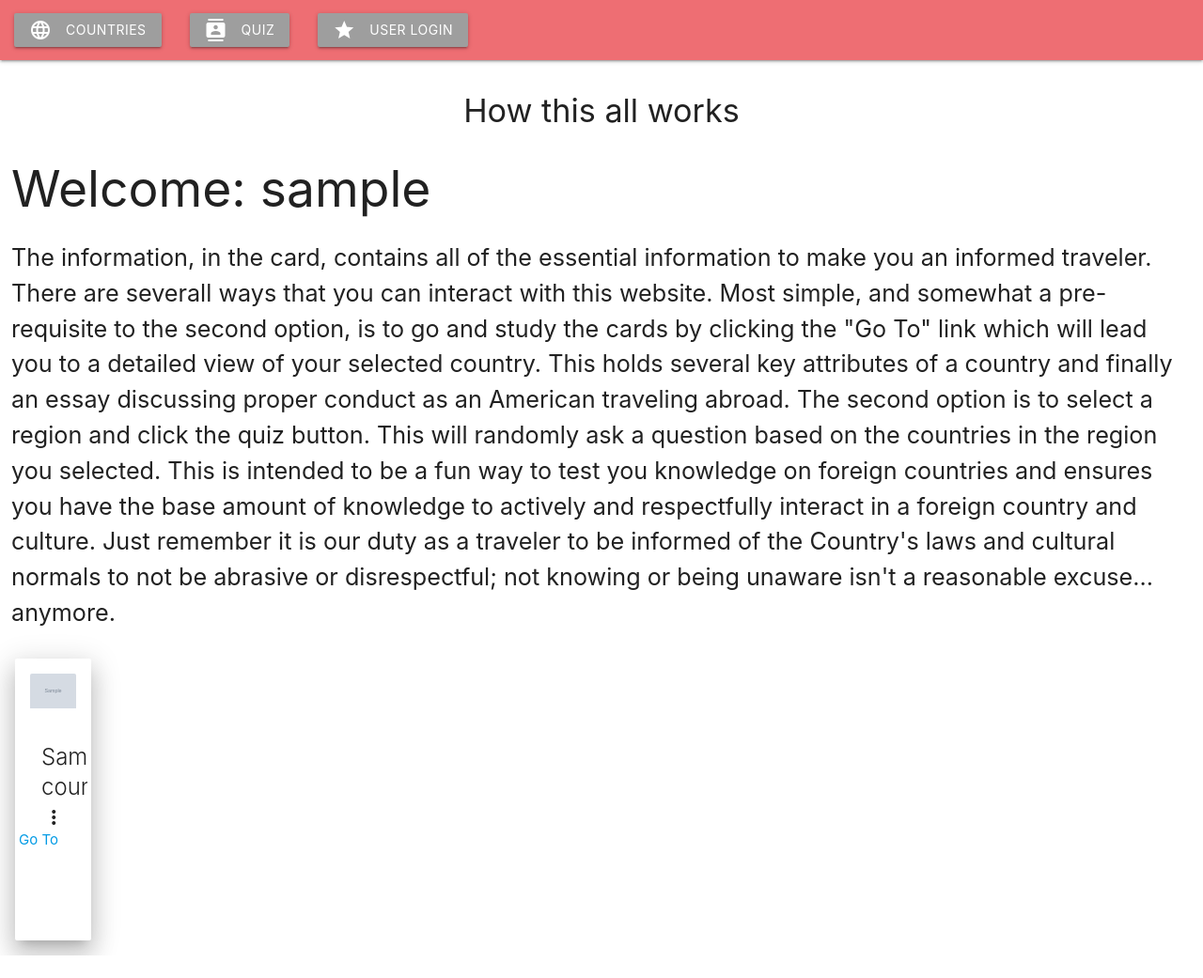
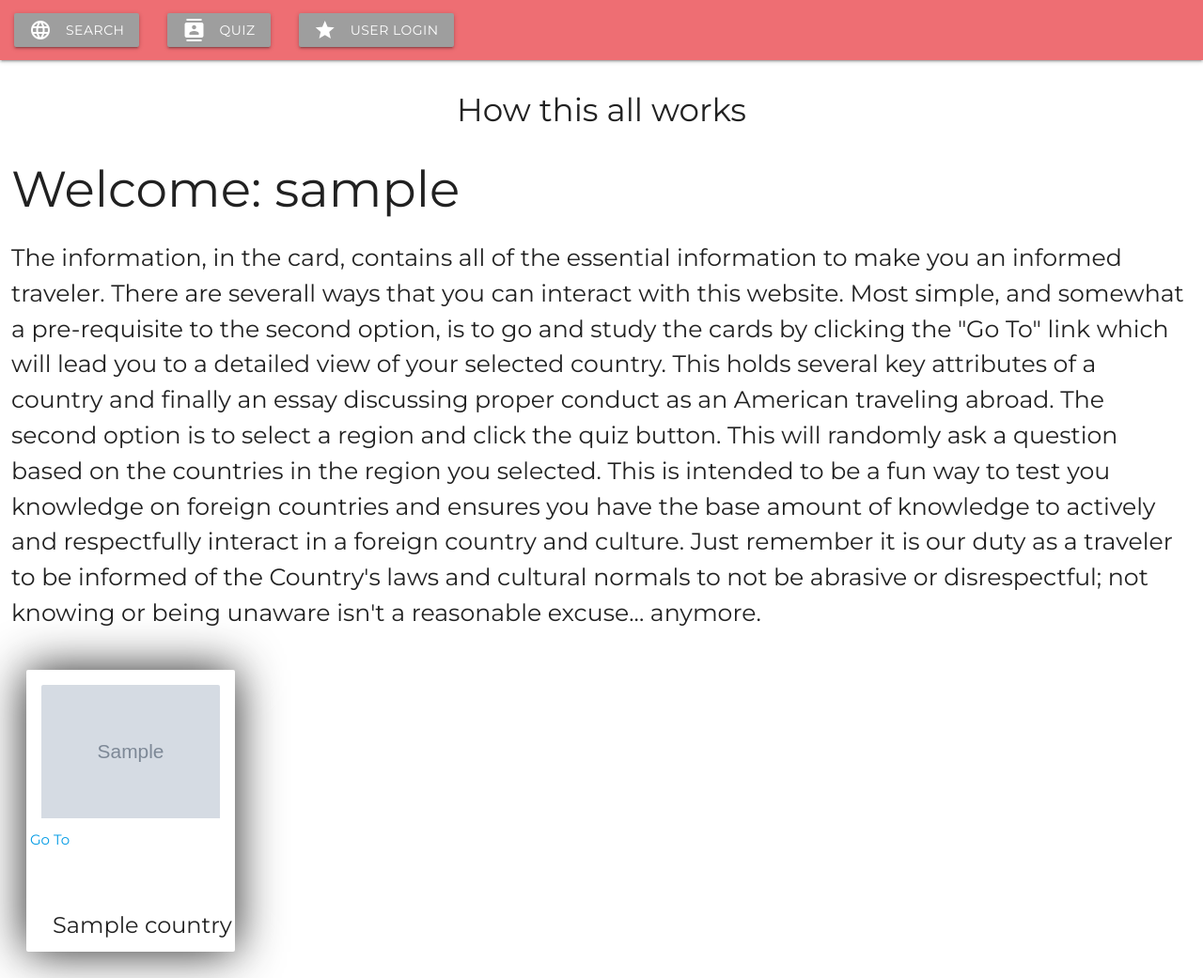
Before and after one commit to NathanKinney/Gardyloo, a Django app: page /gardyloo/ in a window 1280 px wide. Shown: the whole page at 94% size. Before the commit the page ends 1017 px from the top, so only its background shows below. Run offline with Django 3.2, Linux system fonts and the light colour scheme; a user stored in the database is signed in; tables that the repository leaves empty hold one stand-in row (values such as "Sample post"); grey boxes marked "Sample" are stand-in pictures.

Commit message:
added guidelines for my quiz page and styled home page better text is still not centering

```diff
--- a/Django/mysite/gardyloo/templates/gardyloo/Home.html
+++ b/Django/mysite/gardyloo/templates/gardyloo/Home.html
@@ -5,18 +5,20 @@
     <link href="https://fonts.googleapis.com/icon?family=Material+Icons" rel="stylesheet">
     <link rel="stylesheet" href="https://cdnjs.cloudflare.com/ajax/libs/materialize/1.0.0-rc.2/css/materialize.min.css">
     <meta name="viewport" content="width=device-width, initial-scale=1.0"/>
+    <link href="https://fonts.googleapis.com/css?family=Montserrat" rel="stylesheet">
     <title>Home</title>
 
 </head>
     <style>
         *{
+            font-family: 'Montserrat', sans-serif;
             box-sizing: border-box;
         }
 
 
         .parent{
-            height: 20%;
-            width:20%;
+            height: 18%;
+            width:18%;
             padding: 4px;
             margin: 4px;
         }
@@ -41,7 +43,26 @@
         }
 
         .country-cards {
+            flex-wrap: wrap;
             display: inline-flex;
+        }
+        .country__card{
+            box-shadow: 0 0 50px;
+            transition: 0.3s color;
+        }
+
+        .country__card:hover {
+            color:goldenrod;
+        }
+
+        .bottom {
+            position: absolute;
+            bottom:4px;
+            width: 100%;
+
+        }
+        .card-content {
+            contain: size;
         }
     </style>
     <header>
@@ -49,7 +70,7 @@
             <div class="nav-wrapper">
                 <ul>
                     <li>
-                        <a  class="btn waves-effect waves-light btn grey"><i class="material-icons left">language</i>Countries</a>
+                        <a  class="btn waves-effect waves-light btn grey"><i class="material-icons left">language</i>Search</a>
                     </li>
                     <li>
                         <a href="{% url 'gardyloo:quiz' %}" class="btn waves-effect waves-light btn grey"><i class="material-icons left">contacts</i>Quiz</a>
@@ -63,16 +84,7 @@
         </nav>
     </header>
 <body>
-    <!--{% for country in country %}-->
-    <!--<div class="card-panel hoverable">-->
-        <!--<h3 class="center-align red lighten-3">{{country.name}}</h3>-->
-            <!--<ul class="collection">-->
 
-                <!--<li class="collection-item">{{country.name}}</li>-->
-
-            <!--</ul>-->
-    <!--</div>-->
-    <!--{% endfor %}-->
     <div class="container">
         <div id="about">
             <h4 class="center">How this all works</h4>
@@ -87,16 +99,16 @@
             not knowing or being unaware isn't a reasonable excuse... anymore.</p>
 
         </div>
-        <div class="country-cards">
+        <div class="country-cards container">
         {% for country in country %}
-            <div class="card small parent z-depth-4">
+            <div class="card small parent z-depth-4 country__card">
                 <div class="card-image waves-effect waves-block waves-light container">
                   <img src="{{country.image.url}}">
                 </div>
+                <a href="{% url 'gardyloo:details' country.id %}">Go To</a>
                 <div class="card-content">
-                  <span class="card-title activator grey-text text-darken-4">{{country.name}}<i class="material-icons right">more_vert</i></span>
+                  <span class="card-title activator grey-text text-darken-4 bottom">{{country.name}}</span>
                 </div>
-                <a href="{% url 'gardyloo:details' country.id %}">Go To</a>
             </div>
         {% endfor %}
          </div>
```
Also changed, not shown: Django/mysite/gardyloo/templates/gardyloo/quiz.html (+12 -0 lines).
